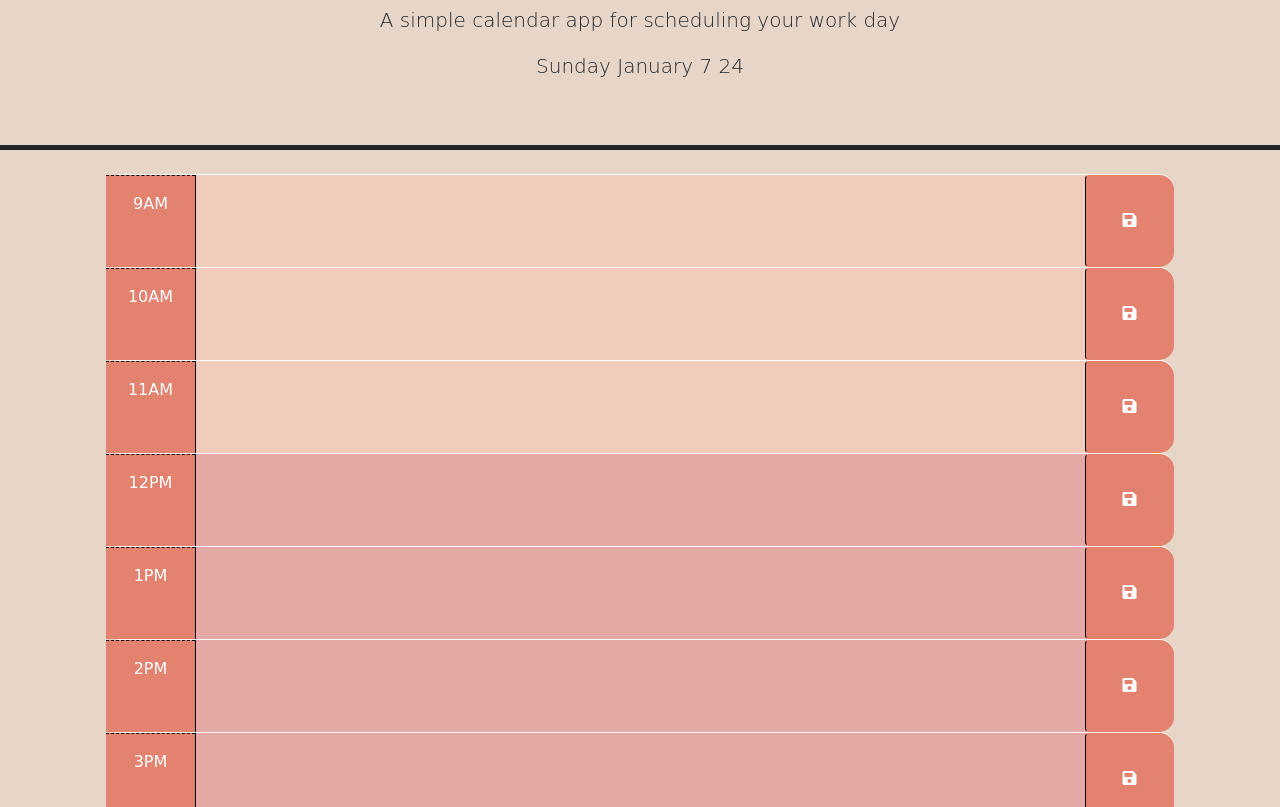
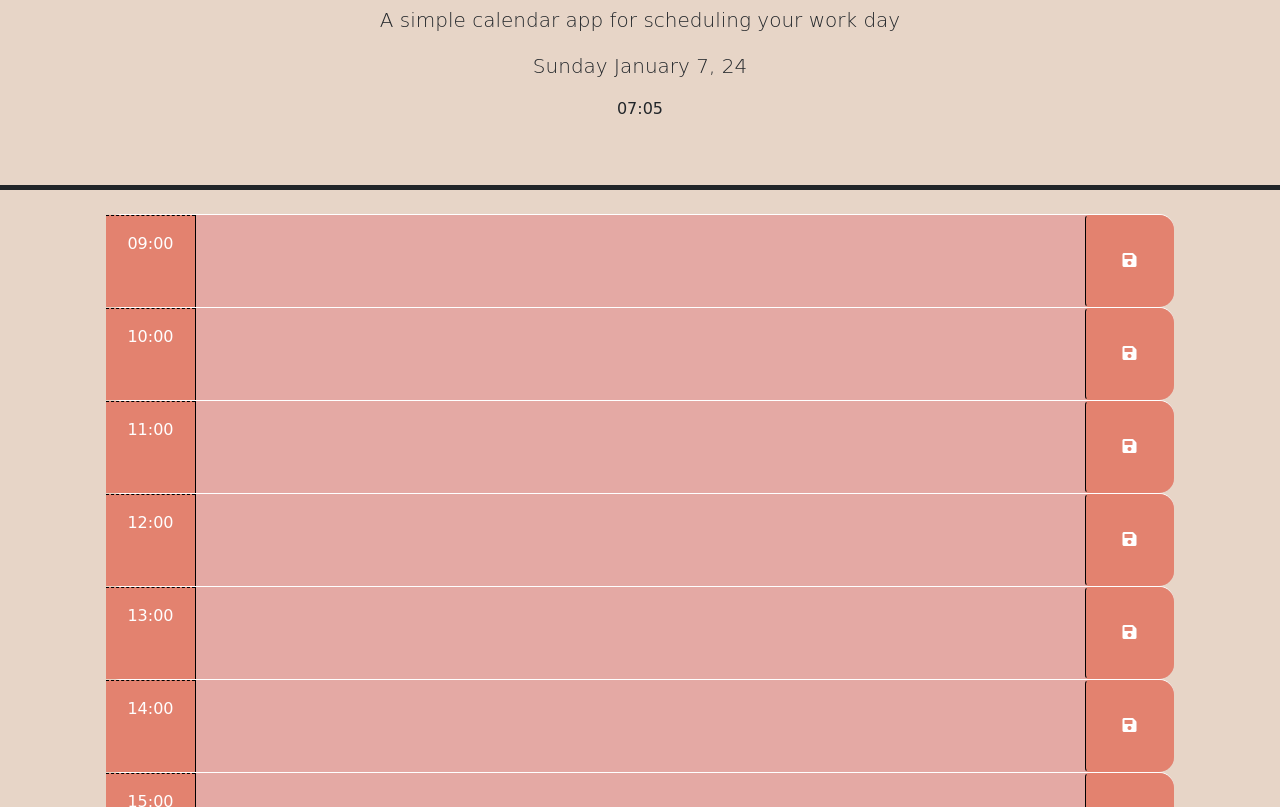
Before and after one commit to AnnaC0rmier/Day-Planner, a plain HTML site: page index.html in a window 1280 px wide. Shown: the part 128-935 px from the top of the page. Drawn offline with nearby package versions, Linux system fonts and the light colour scheme; a web font is replaced by a local one.

Commit message:
finishing touches

```diff
--- a/index.html
+++ b/index.html
@@ -6,19 +6,16 @@
     <meta http-equiv="X-UA-Compatible" content="ie=edge" />
     <link
       rel="stylesheet"
-      href="https://cdn.jsdelivr.net/npm/bootstrap@5.1.3/dist/css/bootstrap.min.css"
-    />
+      href="https://cdn.jsdelivr.net/npm/bootstrap@5.1.3/dist/css/bootstrap.min.css"/>
     <link href="https://fonts.googleapis.com/css2?family=Dekko&family=Kalam:wght@300&display=swap" rel="stylesheet">
     <link
       rel="stylesheet"
       href="https://use.fontawesome.com/releases/v5.8.1/css/all.css"
       integrity="sha384-50oBUHEmvpQ+1lW4y57PTFmhCaXp0ML5d60M1M7uH2+nqUivzIebhndOJK28anvf"
-      crossorigin="anonymous"
-    />
+      crossorigin="anonymous"/>
     <link
       href="https://fonts.googleapis.com/css?family=Open+Sans&display=swap"
-      rel="stylesheet"
-    />
+      rel="stylesheet"/>
     <link rel="stylesheet" href="style.css" />
     <title>Work Day Scheduler</title>
   </head>
@@ -33,7 +30,7 @@
     <div class="container-lg px-5">
 
       <div id="hour-9" class="row time-block">
-        <div class="col-2 col-md-1 hour text-center py-3">9AM</div>
+        <div class="col-2 col-md-1 hour text-center py-3">09:00</div>
         <textarea class="col-8 col-md-10 description" rows="3"> </textarea>
         <button class="btn saveBtn col-2 col-md-1" aria-label="save">
           <i class="fas fa-save" aria-hidden="true"></i>
@@ -42,7 +39,7 @@
 
 
       <div id="hour-10" class="row time-block">
-        <div class="col-2 col-md-1 hour text-center py-3">10AM</div>
+        <div class="col-2 col-md-1 hour text-center py-3">10:00</div>
         <textarea class="col-8 col-md-10 description" rows="3"> </textarea>
         <button class="btn saveBtn col-2 col-md-1" aria-label="save">
           <i class="fas fa-save" aria-hidden="true"></i>
@@ -51,7 +48,7 @@
 
 
       <div id="hour-11" class="row time-block">
-        <div class="col-2 col-md-1 hour text-center py-3">11AM</div>
+        <div class="col-2 col-md-1 hour text-center py-3">11:00</div>
         <textarea class="col-8 col-md-10 description" rows="3"> </textarea>
         <button class="btn saveBtn col-2 col-md-1" aria-label="save">
           <i class="fas fa-save" aria-hidden="true"></i>
@@ -59,7 +56,7 @@
       </div>
 
       <div id="hour-12" class="row time-block">
-        <div class="col-2 col-md-1 hour text-center py-3">12PM</div>
+        <div class="col-2 col-md-1 hour text-center py-3">12:00</div>
         <textarea class="col-8 col-md-10 description" rows="3"> </textarea>
         <button class="btn saveBtn col-2 col-md-1" aria-label="save">
           <i class="fas fa-save" aria-hidden="true"></i>
@@ -67,7 +64,7 @@
       </div>
 
       <div id="hour-13" class="row time-block">
-        <div class="col-2 col-md-1 hour text-center py-3">1PM</div>
+        <div class="col-2 col-md-1 hour text-center py-3">13:00</div>
         <textarea class="col-8 col-md-10 description" input="text" rows="3"> </textarea>
         <button class="btn saveBtn col-2 col-md-1" aria-label="save">
           <i class="fas fa-save" aria-hidden="true"></i>
@@ -75,7 +72,7 @@
       </div>
 
       <div id="hour-14" class="row time-block">
-        <div class="col-2 col-md-1 hour text-center py-3">2PM</div>
+        <div class="col-2 col-md-1 hour text-center py-3">14:00</div>
         <textarea class="col-8 col-md-10 description" rows="3"> </textarea>
         <button class="btn saveBtn col-2 col-md-1" aria-label="save">
           <i class="fas fa-save" aria-hidden="true"></i>
@@ -83,7 +80,7 @@
       </div>
 
       <div id="hour-15" class="row time-block">
-        <div class="col-2 col-md-1 hour text-center py-3">3PM</div>
+        <div class="col-2 col-md-1 hour text-center py-3">15:00</div>
         <textarea class="col-8 col-md-10 description" rows="3"> </textarea>
         <button class="btn saveBtn col-2 col-md-1" aria-label="save">
           <i class="fas fa-save" aria-hidden="true"></i>
@@ -91,7 +88,7 @@
       </div>
 
       <div id="hour-16" class="row time-block">
-        <div class="col-2 col-md-1 hour text-center py-3">4PM</div>
+        <div class="col-2 col-md-1 hour text-center py-3">16:00</div>
         <textarea class="col-8 col-md-10 description" rows="3"> </textarea>
         <button class="btn saveBtn col-2 col-md-1" aria-label="save">
           <i class="fas fa-save" aria-hidden="true"></i>
@@ -99,7 +96,7 @@
       </div>
 
       <div id="hour-17" class="row time-block">
-        <div class="col-2 col-md-1 hour text-center py-3">5PM</div>
+        <div class="col-2 col-md-1 hour text-center py-3">17:00</div>
         <textarea class="col-8 col-md-10 description" rows="3"> </textarea>
         <button class="btn saveBtn col-2 col-md-1" aria-label="save">
           <i class="fas fa-save" aria-hidden="true"></i>
--- a/script.js
+++ b/script.js
@@ -5,19 +5,12 @@
 
 // sets current date
 let currentDay = dayjs();
-$('#currentDay').text(currentDay.format('dddd MMMM D YY'));
+$('#currentDay').text(currentDay.format('dddd MMMM D, YY'));
 
 
 // // sets current Time
-// let currentTime = dayjs();
-// $('#currentTime').text(currentTime.format('HH:mm '));
-
-let currentTime= dayjs().set('hour', 11).set('minute', 55).set('second', 15)
-
-
-// sets current hour -- may be used later if not delete
-// let currentHour = dayjs().format('HH');
-
+let currentTime = dayjs();
+$('#currentTime').text(currentTime.format('HH:mm '));
 
 
 // obj of time slots with their respective ids and time relate values
@@ -64,20 +57,23 @@ const timeSlots = {
 const textArea = document.getElementsByClassName('description');
 
 
-// looping through the timeSlots object and identifying how the value compares to the current time and adding the correct class.
+
+// looping through the timeSlots object and identifying how the hour compares to the current hour and adding the correct class.
 for (let key in timeSlots) {
   if (timeSlots.hasOwnProperty(key)) {
     const $element = $(`#${timeSlots[key].id}`);
+    const slotHour = timeSlots[key].value.hour();  // Extract hour component
 
-    if (currentTime.isBefore(timeSlots[key].value)) {
+    if (currentTime.hour() < slotHour) {
       $element.addClass('future');
-    } else if (currentTime.isAfter(timeSlots[key].value)) {
+    } else if (currentTime.hour() > slotHour) {
       $element.addClass('past');
     } else {
       $element.addClass('present');
     }
   }
 }
+
 
 // An event listener that saves input to local storage when any save button on the page is clicked
 const saveBtn = document.querySelectorAll('.btn');
```
